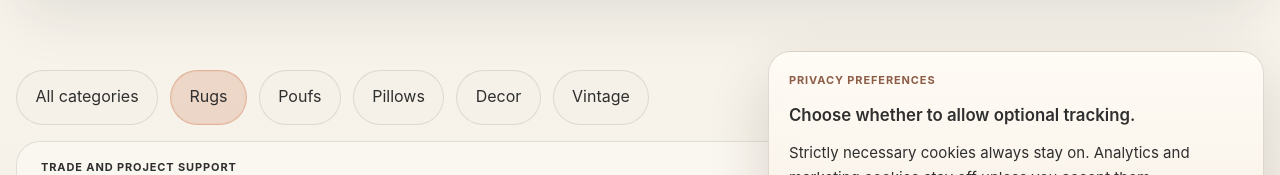
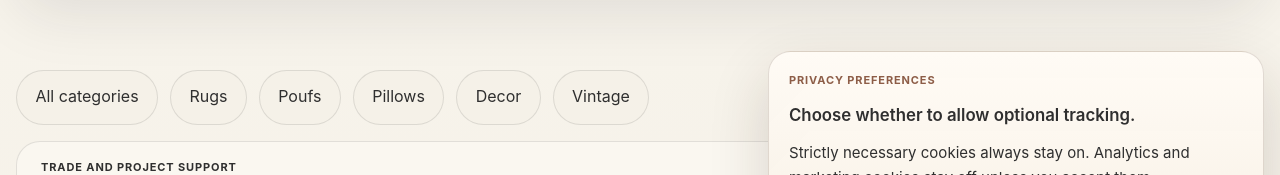
Before and after one commit to Riad-Rug/loom-hearth-studio, a Next.js app: page /shop/rugs/beni-ourain in a window 1280 px wide. Shown: the part 469-644 px from the top of the page. Built offline with nearby package versions, Linux system fonts and the light colour scheme; no server answers; the database is empty.

Commit message:
Highlight exact collection category

```diff
--- a/app/shop/rugs/[style]/page.tsx
+++ b/app/shop/rugs/[style]/page.tsx
@@ -66,6 +66,7 @@ export default async function RugStylePage({ params }: RugStylePageProps) {
           title: collection.title,
           description: collection.description,
           bullets: collection.bullets,
+          href: `/shop/rugs/${style}`,
         }}
         products={products}
       />
--- a/features/catalog/catalog-page-view.tsx
+++ b/features/catalog/catalog-page-view.tsx
@@ -16,6 +16,7 @@ type CatalogPageViewProps = {
     title: string;
     description: string;
     bullets: readonly string[];
+    href?: string;
   };
 };
 
@@ -62,7 +63,7 @@ export function CatalogPageView({ category, products, collection }: CatalogPageV
             All categories
           </Link>
           {catalogCategories.map((item) => {
-            const isActive = item.key === category;
+            const isActive = collection?.href ? item.href === collection.href : item.key === category;
 
             return (
               <Link
```
